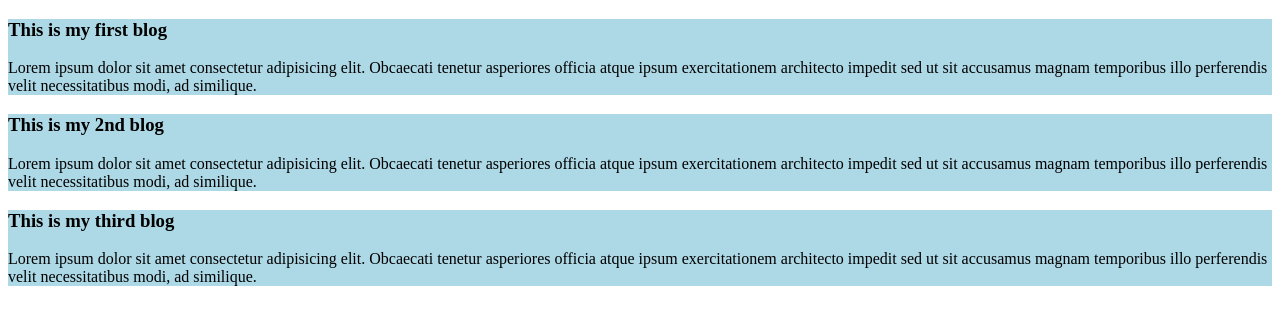
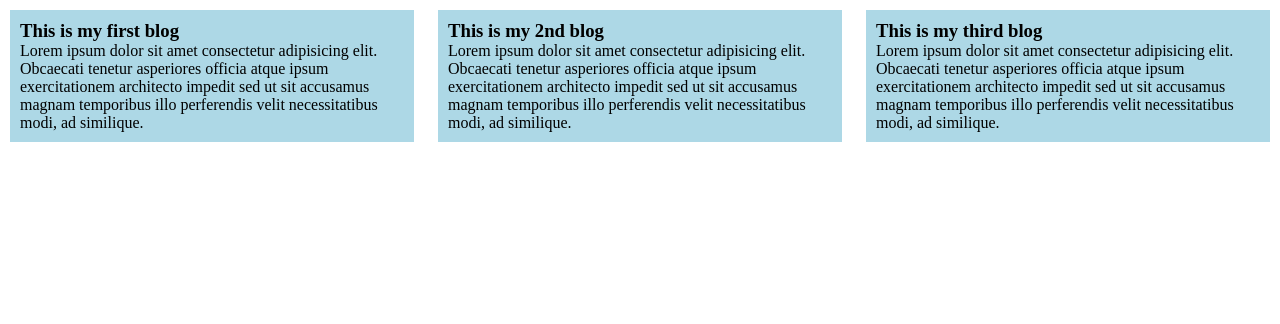
Before and after one commit to rakibulhasan3562/my-first-simple-website, a plain HTML site: page index.html in a window 1280 px wide. Drawn offline with Linux system fonts and the light colour scheme.

Commit message:
everything is fine

```diff
--- a/style/blog.css
+++ b/style/blog.css
@@ -1,4 +1,10 @@
+ *{
+    margin: 0px;
+ }
 div{
     background-color: lightblue;
-
+    width: 30%;
+    display: inline-block;
+    margin: 10px;
+    padding: 10px;
 }
```
